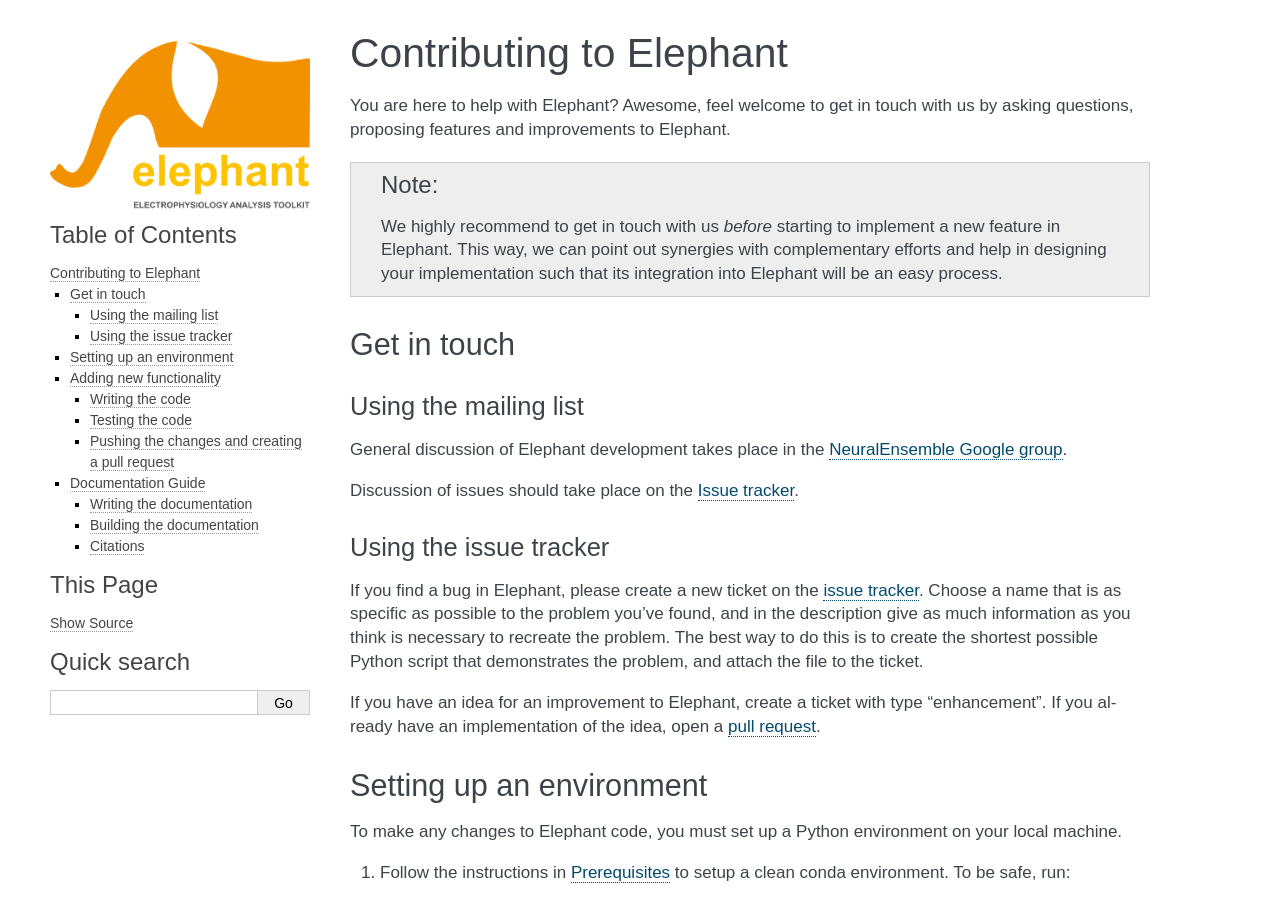
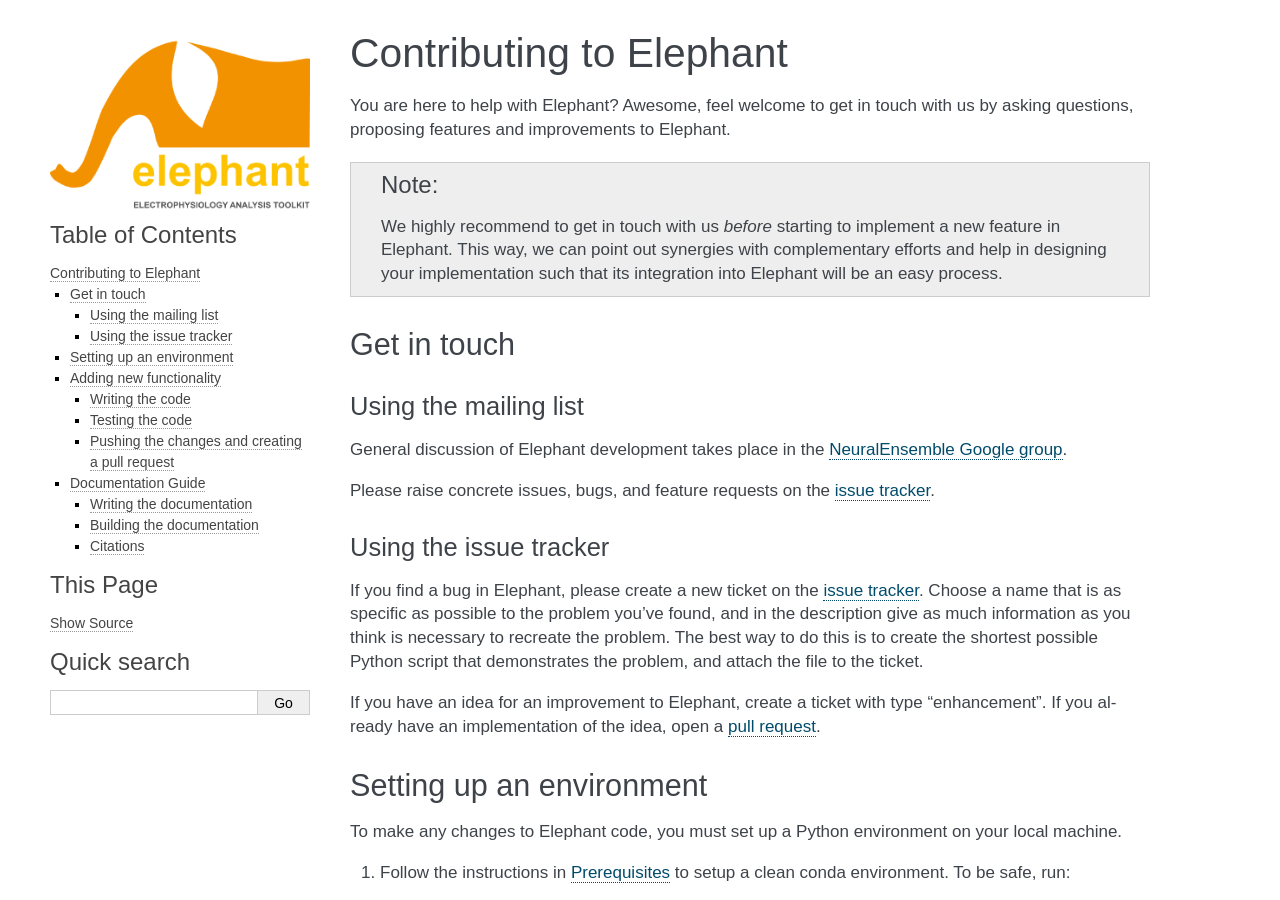
Before and after one commit to NeuralEnsemble/elephant, a Sphinx documentation site: the page built from doc/contribute.rst, in a window 1280 px wide and 900 px high. Built offline with Sphinx 7.4.7, drawn with Linux system fonts in a browser that asks for light colours; formulas are drawn with MathJax 3; pages that are not in the unit, such as notebooks, are missing from menus.

Commit message:
Update doc/contribute.rst
Co-authored-by: Michael Denker <m.denker@fz-juelich.de>

```diff
--- a/doc/contribute.rst
+++ b/doc/contribute.rst
@@ -27,7 +27,7 @@ Using the mailing list
 General discussion of Elephant development takes place in the
 `NeuralEnsemble Google group <http://groups.google.com/group/neuralensemble>`_.
 
-Discussion of issues should take place on the `Issue tracker`_.
+Please raise concrete issues, bugs, and feature requests on the `issue tracker`_.
 
 
 Using the issue tracker
```
